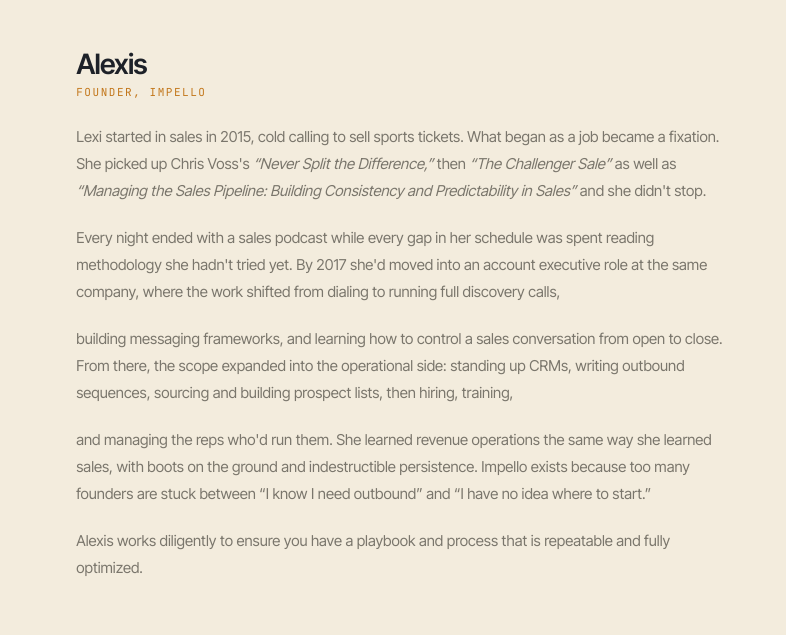
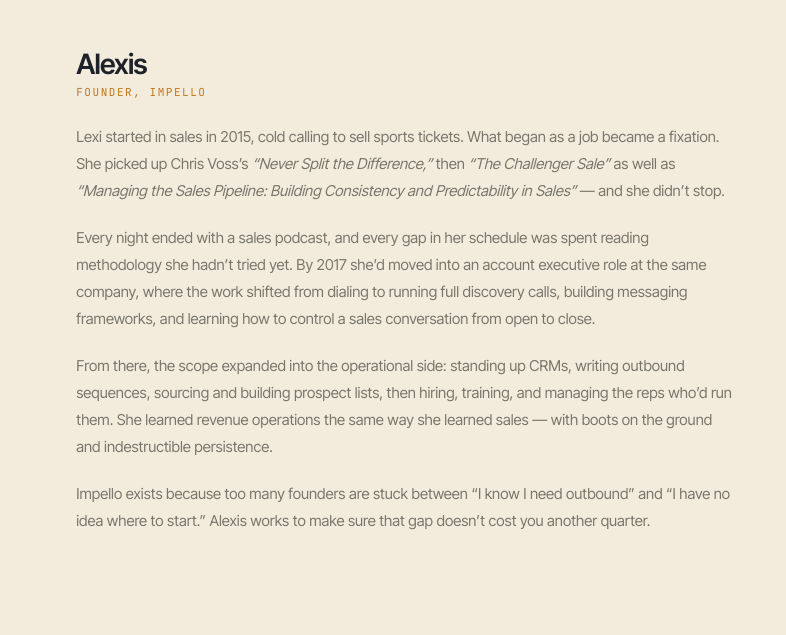
Before and after one commit to Alexis7222/Impelloagency, a plain HTML site: page index.html in a window 1280 px wide. Shown: the part 4320-4955 px from the top of the page, 494-1280 px from the left. Drawn offline with Linux system fonts and the light colour scheme.

Commit message:
Fix founder bio paragraph structure

```diff
--- a/index.html
+++ b/index.html
@@ -637,11 +637,10 @@
       <div class="about-name">Alexis</div>
       <div class="about-title">Founder, Impello</div>
       <div class="about-bio">
-        <p>Lexi started in sales in 2015, cold calling to sell sports tickets. What began as a job became a fixation. She picked up Chris Voss's <em>&ldquo;Never Split the Difference,&rdquo;</em> then <em>&ldquo;The Challenger Sale&rdquo;</em> as well as <em>&ldquo;Managing the Sales Pipeline: Building Consistency and Predictability in Sales&rdquo;</em> and she didn't stop.</p>
-        <p>Every night ended with a sales podcast while every gap in her schedule was spent reading methodology she hadn't tried yet. By 2017 she'd moved into an account executive role at the same company, where the work shifted from dialing to running full discovery calls,</p>
-        <p>building messaging frameworks, and learning how to control a sales conversation from open to close. From there, the scope expanded into the operational side: standing up CRMs, writing outbound sequences, sourcing and building prospect lists, then hiring, training,</p>
-        <p>and managing the reps who'd run them. She learned revenue operations the same way she learned sales, with boots on the ground and indestructible persistence. Impello exists because too many founders are stuck between &ldquo;I know I need outbound&rdquo; and &ldquo;I have no idea where to start.&rdquo;</p>
-        <p>Alexis works diligently to ensure you have a playbook and process that is repeatable and fully optimized.</p>
+        <p>Lexi started in sales in 2015, cold calling to sell sports tickets. What began as a job became a fixation. She picked up Chris Voss&rsquo;s <em>&ldquo;Never Split the Difference,&rdquo;</em> then <em>&ldquo;The Challenger Sale&rdquo;</em> as well as <em>&ldquo;Managing the Sales Pipeline: Building Consistency and Predictability in Sales&rdquo;</em> &mdash; and she didn&rsquo;t stop.</p>
+        <p>Every night ended with a sales podcast, and every gap in her schedule was spent reading methodology she hadn&rsquo;t tried yet. By 2017 she&rsquo;d moved into an account executive role at the same company, where the work shifted from dialing to running full discovery calls, building messaging frameworks, and learning how to control a sales conversation from open to close.</p>
+        <p>From there, the scope expanded into the operational side: standing up CRMs, writing outbound sequences, sourcing and building prospect lists, then hiring, training, and managing the reps who&rsquo;d run them. She learned revenue operations the same way she learned sales &mdash; with boots on the ground and indestructible persistence.</p>
+        <p>Impello exists because too many founders are stuck between &ldquo;I know I need outbound&rdquo; and &ldquo;I have no idea where to start.&rdquo; Alexis works to make sure that gap doesn&rsquo;t cost you another quarter.</p>
       </div>
     </div>
   </div>
```
